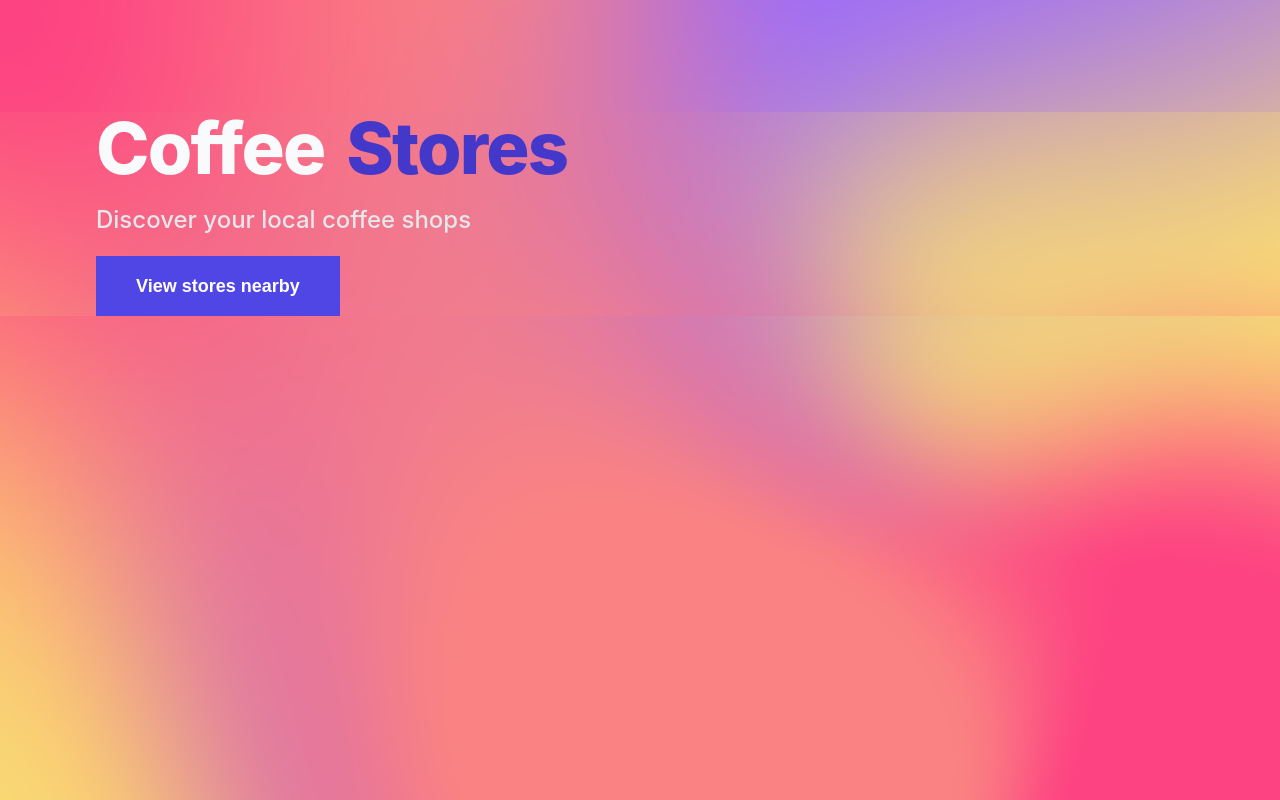
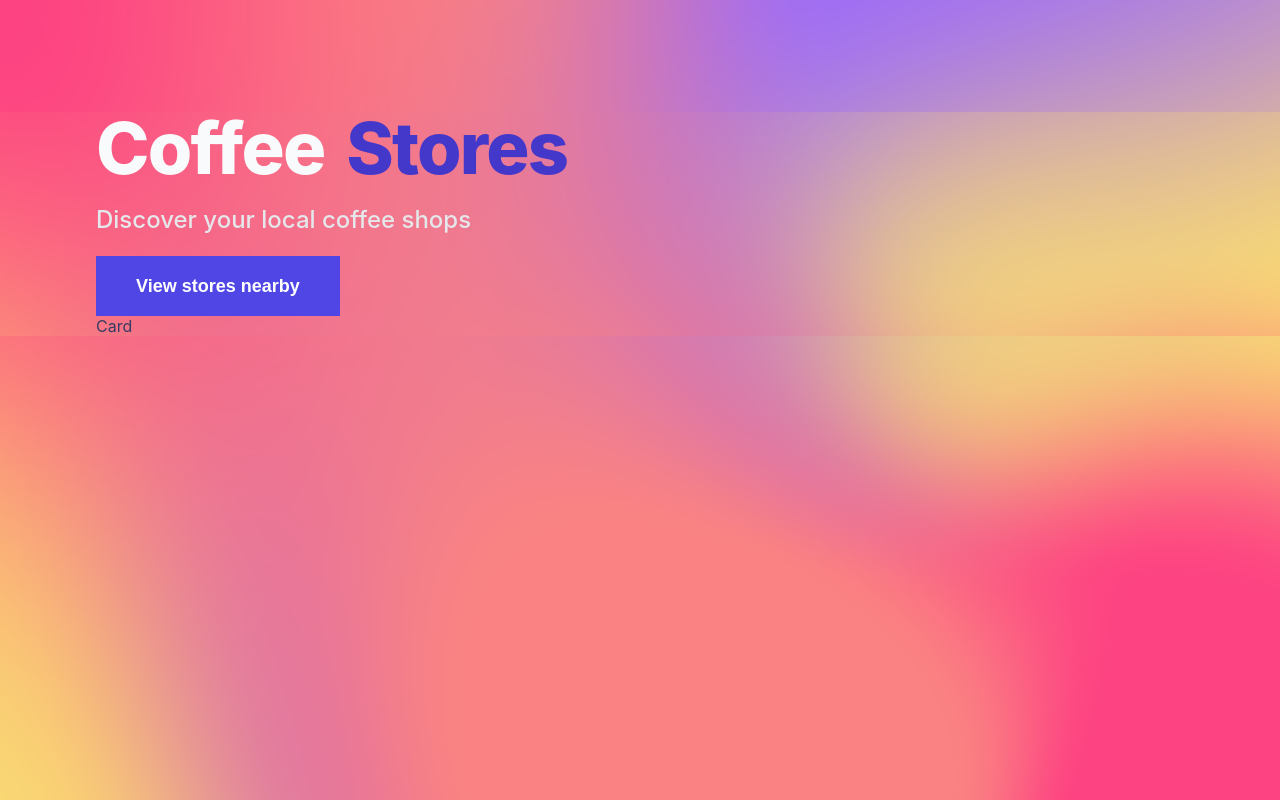
Before and after one commit to mahyarErshad/First-next.js-app, a Next.js app: page / in a window 1280 px wide. Built offline with nearby package versions, Linux system fonts and the light colour scheme; a web font is replaced by a local one.

Commit message:
Imported Card

```diff
--- a/components/banner.js
+++ b/components/banner.js
@@ -1,4 +1,5 @@
 import styles from "../styles/Banner.module.css";
+import Card from "./Card";
 function Banner(props) {
   return (
     <div className={styles.container}>
@@ -7,6 +8,7 @@ function Banner(props) {
       </h1>
       <p className={styles.subTitle}>Discover your local coffee shops</p>
       <button className={styles.button}>{props.buttonText}</button>
+      <Card />
     </div>
   );
 }
```
